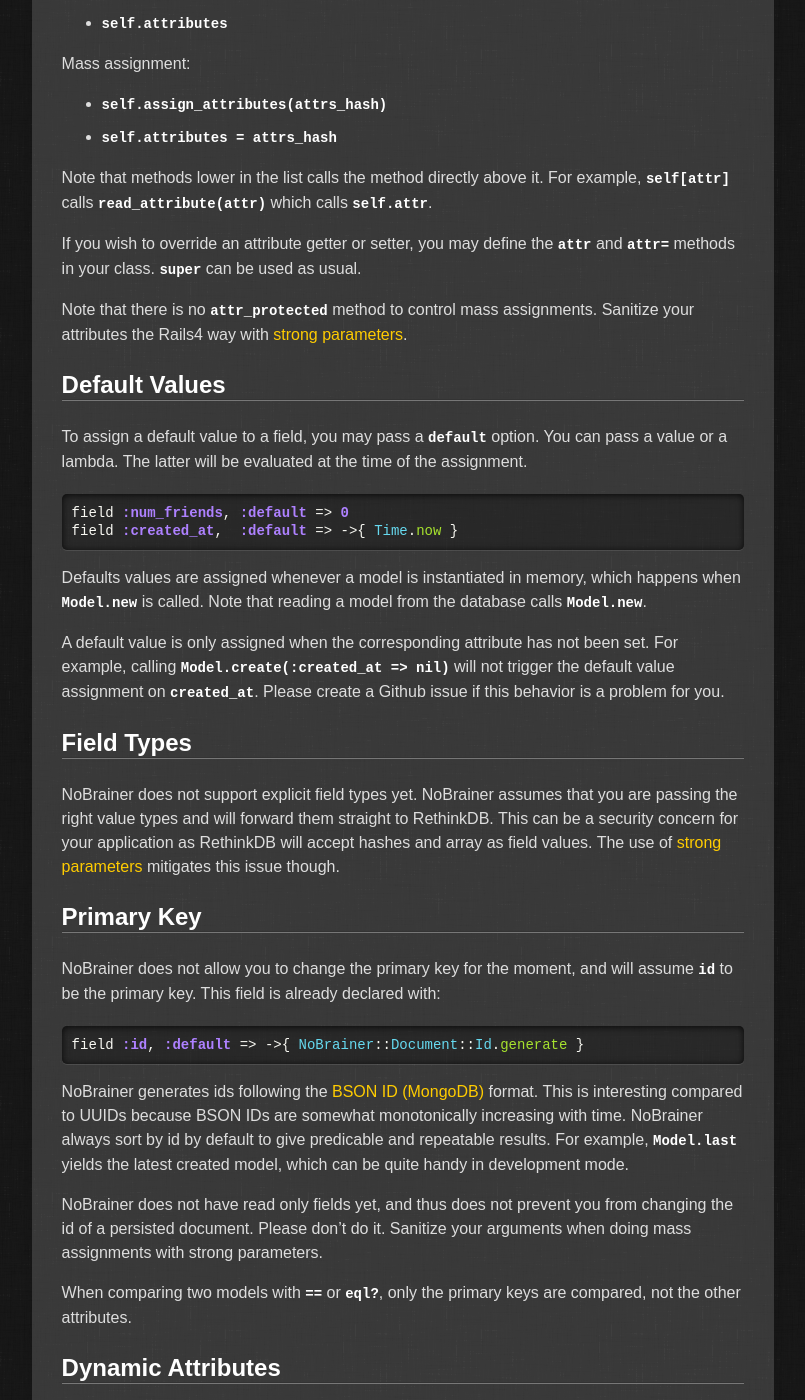
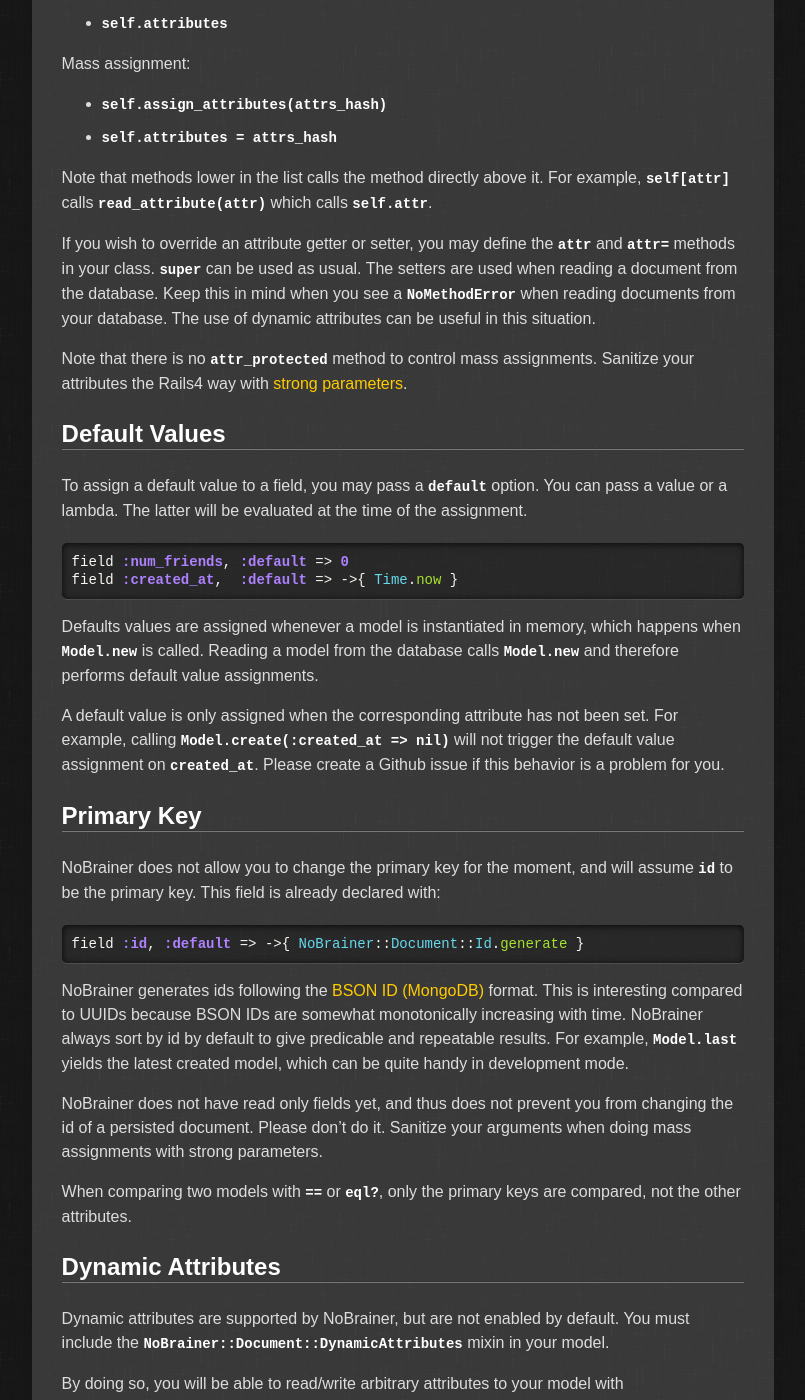
Before and after one commit to NoBrainerORM/nobrainer.io, a Jekyll site: the page built from docs/fields.md, in a window 1280 px wide and 1400 px high, scrolled down 961 px. Shown: the whole window, without its empty margins (335-1140 px from the left). Built offline with Jekyll 4.4.1, drawn with Linux system fonts in a browser that asks for light colours.

```diff
--- a/_includes/docs_contents.html
+++ b/_includes/docs_contents.html
@@ -2,7 +2,7 @@
   <aside>
     <h4>Getting Started</h4>
     {% include docs_ul.html items='introduction differences_from_other_orms configuration' %}
-    <h4>Models</h4> {% include docs_ul.html items='models fields timestamps serialization persistence callbacks validations dirty_tracking associations querying scopes eager_loading' %}
+    <h4>Models</h4> {% include docs_ul.html items='models fields types timestamps serialization persistence callbacks validations dirty_tracking associations querying scopes eager_loading' %}
     <h4>Advanced Topics</h4>
     {% include docs_ul.html items='caching rql_layer indexes management multi_tenancy' %}
     <h4>Miscellaneous</h4>
--- a/docs/fields.md
+++ b/docs/fields.md
@@ -52,6 +52,9 @@ For example, `self[attr]` calls `read_attribute(attr)` which calls `self.attr`.
 
 If you wish to override an attribute getter or setter, you may define
 the `attr` and `attr=` methods in your class. `super` can be used as usual.
+The setters are used when reading a document from the database. Keep
+this in mind when you see a `NoMethodError` when reading documents from
+your database. The use of dynamic attributes can be useful in this situation.
 
 Note that there is no `attr_protected` method to control mass assignments.
 Sanitize your attributes the Rails4 way with
@@ -69,22 +72,13 @@ field :created_at,  :default => ->{ Time.now }
 {% endhighlight %}
 
 Defaults values are assigned whenever a model is instantiated in memory, which
-happens when `Model.new` is called. Note that reading a model from the database
-calls `Model.new`.
+happens when `Model.new` is called. Reading a model from the database
+calls `Model.new` and therefore performs default value assignments.
 
 A default value is only assigned when the corresponding attribute has not been
 set. For example, calling `Model.create(:created_at => nil)` will not trigger
 the default value assignment on `created_at`. Please create a Github issue
 if this behavior is a problem for you.
-
-## Field Types
-
-NoBrainer does not support explicit field types yet. NoBrainer assumes that you are
-passing the right value types and will forward them straight to RethinkDB.
-This can be a security concern for your application as RethinkDB will accept
-hashes and array as field values.
-The use of [strong parameters](https://github.com/rails/strong_parameters)
-mitigates this issue though.
 
 ## Primary Key
 
```
Also changed, not shown: other parts of docs/fields.md (+1 -1 lines), docs/callbacks.md (+3 -2 lines), docs/differences_from_other_orms.md (+6 -3 lines), docs/introduction.md (+3 -2 lines), docs/timestamps.md (+3 -3 lines), docs/types.md (added, +100 -0 lines).
